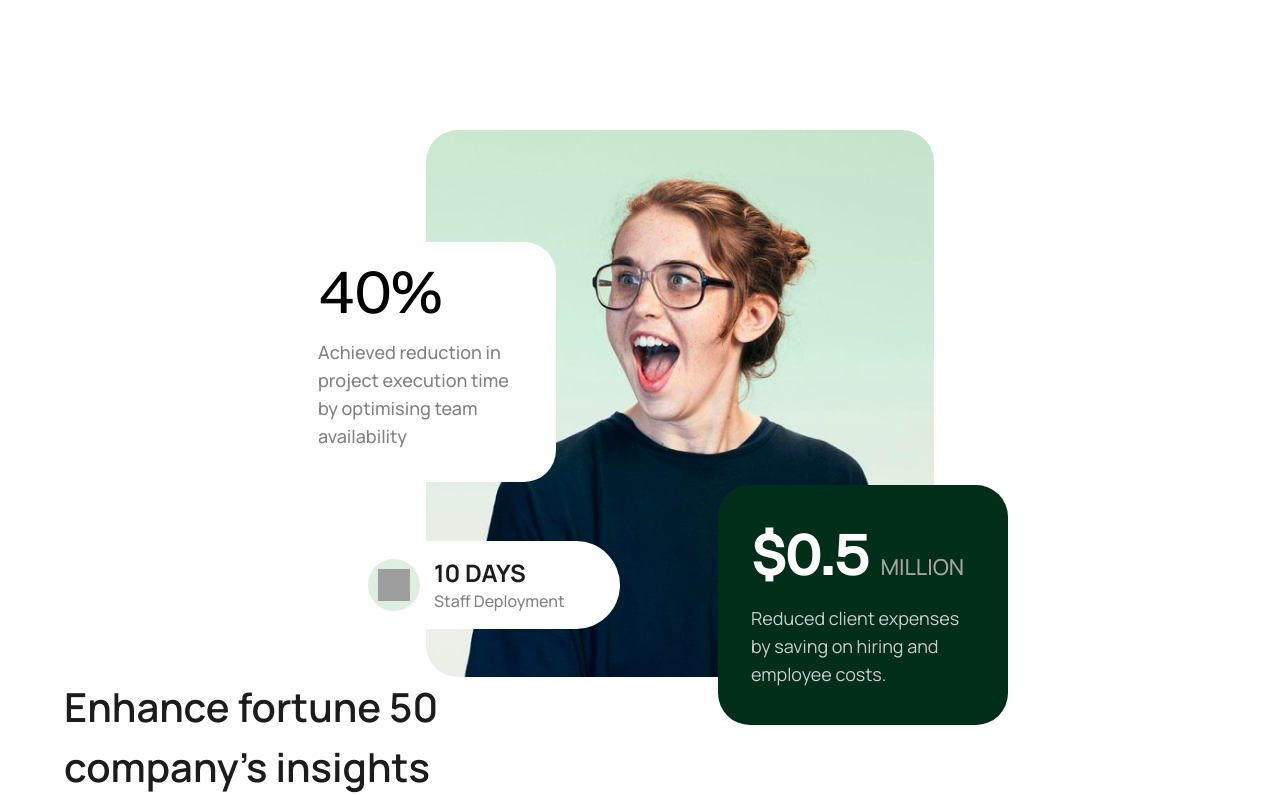
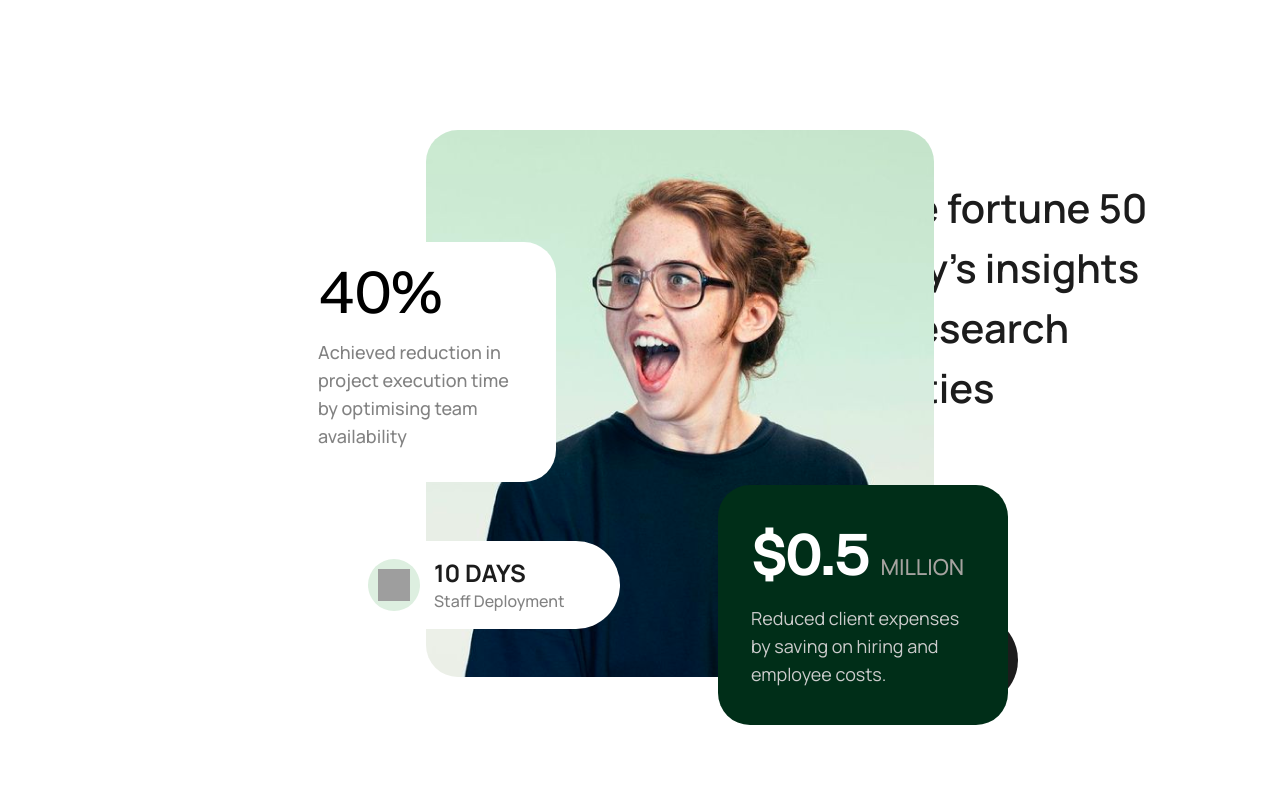
Before and after one commit to GautamRaj-12/thence-assignment, a React (Vite) app: page / in a window 1280 px wide. Shown: the part 429-1224 px from the top of the page. Built offline with nearby package versions, Linux system fonts and the light colour scheme; grey boxes are pictures that could not be loaded.

Commit message:
add grid again in hero

```diff
--- a/src/components/Hero/Hero.jsx
+++ b/src/components/Hero/Hero.jsx
@@ -15,9 +15,9 @@ const Hero = () => {
       </div>
 
       {/* Bottom */}
-      <div className="flex mt-28 flex-wrap">
+      <div className="grid grid-cols-12 mt-28 flex-wrap">
         {/* Left Column */}
-        <div className="md:ml-64 ml-20 w-[45rem]">
+        <div className="col-span-7 md:ml-64 ml-20 w-[45rem]">
           <div className="relative">
             <img
               src={heroImage}
@@ -64,7 +64,7 @@ const Hero = () => {
           </div>
         </div>
         {/* Right Column */}
-        <div className="">
+        <div className="col-span-5 mt-12">
           <p className="text-[2.5rem] font-semibold max-w-[24.875rem] text-[#1C1C1C]">
             Enhance fortune 50 company’s insights teams research capabilities
           </p>
```
